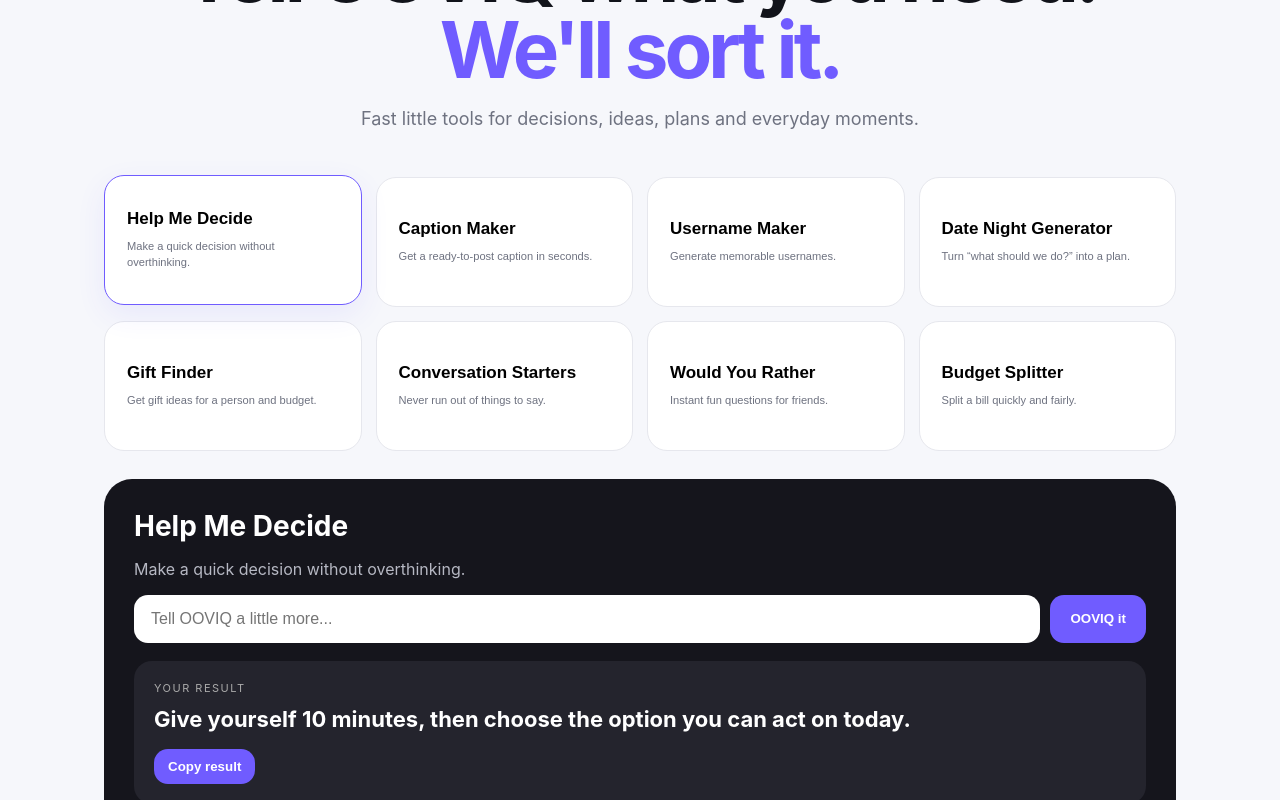
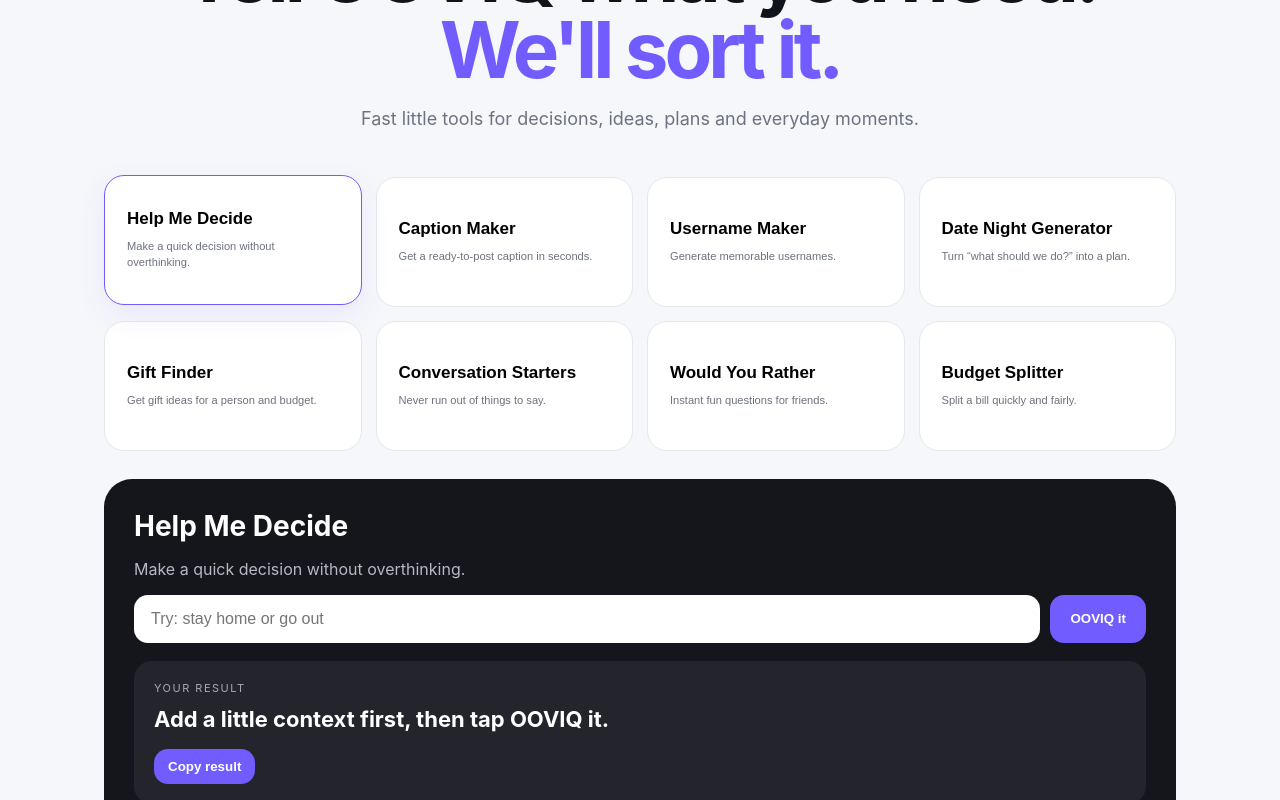
Before and after one commit to ElleD1989/OOVIQ, a Next.js app: page / in a window 1280 px wide. Both pictures are taken after a click on the button "OOVIQ it". Shown: the part 241-1041 px from the top of the page. Built offline with nearby package versions, Linux system fonts and the light colour scheme.

Commit message:
QC: harden OOVIQ tools for consumer testing

```diff
--- a/app/page.tsx
+++ b/app/page.tsx
@@ -2,151 +2,114 @@
 
 import { useState } from 'react';
 
-const tools = [
-  ['Help Me Decide', 'Make a quick decision without overthinking.', 'decision'],
-  ['Caption Maker', 'Get a ready-to-post caption in seconds.', 'caption'],
-  ['Username Maker', 'Generate memorable usernames.', 'username'],
-  ['Date Night Generator', 'Turn “what should we do?” into a plan.', 'date'],
-  ['Gift Finder', 'Get gift ideas for a person and budget.', 'gift'],
-  ['Conversation Starters', 'Never run out of things to say.', 'conversation'],
-  ['Would You Rather', 'Instant fun questions for friends.', 'wyr'],
-  ['Budget Splitter', 'Split a bill quickly and fairly.', 'budget'],
+type ToolKind = 'decision' | 'caption' | 'username' | 'date' | 'gift' | 'conversation' | 'wyr' | 'budget';
+
+type Tool = {
+  title: string;
+  description: string;
+  kind: ToolKind;
+  placeholder: string;
+  allowBlank?: boolean;
+};
+
+const tools: Tool[] = [
+  { title: 'Help Me Decide', description: 'Make a quick decision without overthinking.', kind: 'decision', placeholder: 'Try: stay home or go out' },
+  { title: 'Caption Maker', description: 'Get a ready-to-post caption in seconds.', kind: 'caption', placeholder: 'Try: sunset at the beach' },
+  { title: 'Username Maker', description: 'Generate memorable usernames.', kind: 'username', placeholder: 'Try: fashion, gaming, beauty' , allowBlank: true },
+  { title: 'Date Night Generator', description: 'Turn “what should we do?” into a plan.', kind: 'date', placeholder: 'Try: romantic, cheap, fun' , allowBlank: true },
+  { title: 'Gift Finder', description: 'Get gift ideas for a person and budget.', kind: 'gift', placeholder: 'Try: gift for mom, R500' },
+  { title: 'Conversation Starters', description: 'Never run out of things to say.', kind: 'conversation', placeholder: 'Try: fun, relationship, work' , allowBlank: true },
+  { title: 'Would You Rather', description: 'Instant fun questions for friends.', kind: 'wyr', placeholder: 'Try: funny, food, travel' , allowBlank: true },
+  { title: 'Budget Splitter', description: 'Split a bill quickly and fairly.', kind: 'budget', placeholder: 'Try: R500 for 4 people' },
 ];
 
 const numberWords: Record<string, number> = {
-  one: 1,
-  two: 2,
-  three: 3,
-  four: 4,
-  five: 5,
-  six: 6,
-  seven: 7,
-  eight: 8,
-  nine: 9,
-  ten: 10,
+  one: 1, two: 2, three: 3, four: 4, five: 5,
+  six: 6, seven: 7, eight: 8, nine: 9, ten: 10,
 };
 
+const usernameAdjectives = ['Bright', 'Bold', 'Chill', 'Clever', 'Cosmic', 'Golden', 'Happy', 'Lucky', 'Mighty', 'Neon'];
+const usernameNouns = ['Vibe', 'Spark', 'Muse', 'Wave', 'Pixel', 'Nova', 'Bloom', 'Quest', 'Glow', 'Orbit'];
+const wyrPairs = [
+  ['always have perfect hair', 'always have perfect shoes'],
+  ['travel the world for free', 'eat your favourite food for free'],
+  ['never use social media again', 'never watch TV again'],
+  ['have unlimited money for travel', 'have unlimited money for food'],
+  ['be able to read minds', 'be able to see the future'],
+  ['have a beach day', 'have a movie night'],
+];
+
 function clean(value: string) {
-  return value.trim();
+  return value.trim().replace(/\s+/g, ' ');
+}
+
+function pick<T>(items: T[]) {
+  return items[Math.floor(Math.random() * items.length)];
 }
 
 function getDecision(input: string) {
   const text = clean(input);
-
   if (!text) return 'Give yourself 10 minutes, then choose the option you can act on today.';
 
-  const parts = text
-    .split(/\s+(?:or|vs\.?|versus)\s+/i)
-    .map(clean)
-    .filter(Boolean);
-
+  const parts = text.split(/\s+(?:or|vs\.?|versus)\s+/i).map(clean).filter(Boolean);
   if (parts.length >= 2) {
-    return `Go with ${parts[0]}. Make the decision and move forward.`;
+    const winner = pick(parts);
+    return `Go with ${winner}. Make the decision and move forward.`;
   }
 
-  return `Choose the option that is simplest to act on: ${text}.`;
+  return `Choose the option that is simplest to act on today: ${text}.`;
 }
 
 function getCaption(input: string) {
   const text = clean(input).replace(/[.!?]+$/, '') || 'today';
-  return `Small moment, big energy. ${text}.`;
+  return pick([
+    `Small moment, big energy. ${text}.`,
+    `Main character moment: ${text}. ✨`,
+    `Just enjoying ${text} and the little things.`,
+    `${text}. No explanation needed.`,
+  ]);
 }
 
 function getUsername(input: string) {
-  const text = clean(input);
-  const word = text.replace(/[^a-zA-Z0-9]/g, '').slice(0, 10);
-  return `${word || 'Vibe'}Vibe`;
+  const seed = clean(input).replace(/[^a-zA-Z0-9]/g, '').slice(0, 10);
+  const base = seed ? seed.charAt(0).toUpperCase() + seed.slice(1) : pick(usernameAdjectives);
+  return `${base}${pick(usernameNouns)}${Math.floor(10 + Math.random() * 90)}`;
 }
 
 function getDate(input: string) {
   const text = clean(input).toLowerCase();
-
-  if (text.includes('romantic') || text.includes('date')) {
-    return 'Sunset walk + favourite food + one surprise.';
-  }
-
-  if (text.includes('cheap') || text.includes('budget')) {
-    return 'Cook together + a movie + dessert at home.';
-  }
-
-  if (text.includes('fun') || text.includes('friends')) {
-    return 'Try somewhere new + a fun activity + your favourite food.';
-  }
-
-  return 'Pick a new place + good food + one activity you both enjoy.';
-}
-
-function getGift(input: string) {
-  const text = clean(input).toLowerCase();
-  const amountMatch = text.match(/r\s*([\d\s,.]+)/i);
-  const amount = amountMatch ? Number(amountMatch[1].replace(/\s/g, '').replace(/,/g, '')) : null;
-  const budgetNote = amount && Number.isFinite(amount) ? ` Keep it within about R${amount.toFixed(0)}.` : '';
-
-  if (text.includes('mom') || text.includes('mother')) {
-    return `A personalised self-care gift, framed photo, or something connected to her favourite hobby.${budgetNote}`;
-  }
-
-  if (text.includes('man') || text.includes('boyfriend') || text.includes('husband')) {
-    return `A personalised experience, useful upgrade, or small gift paired with a handwritten note.${budgetNote}`;
-  }
-
-  if (text.includes('woman') || text.includes('girlfriend') || text.includes('wife')) {
-    return `A personalised gift, relaxing experience, or something connected to her favourite hobby.${budgetNote}`;
-  }
-
-  return `Choose something personal, useful and connected to the person’s interests.${budgetNote}`;
-}
-
-function getConversation(input: string) {
-  const text = clean(input).toLowerCase();
-
-  if (text.includes('politic')) {
-    return 'What issue do you think people misunderstand the most?';
-  }
-
-  if (text.includes('relationship')) {
-    return 'What makes you feel most appreciated in a relationship?';
-  }
-
-  if (text.includes('fun')) {
-    return 'What is the funniest thing that has happened to you recently?';
-  }
-
-  return 'What is something you want to learn or experience this year?';
-}
-
-function getWouldYouRather(input: string) {
-  const text = clean(input);
-
-  if (!text) {
-    return 'Would you rather choose between two options?';
-  }
-
-  const options = text
-    .replace(/^would you rather\s+/i, '')
-    .replace(/\?+$/, '')
-    .trim();
-
-  return `Would you rather choose ${options}?`;
+  if (text.includes('cheap') || text.includes('budget')) return pick([
+    'Cook together + a movie + dessert at home.',
+    'Coffee walk + thrift-store challenge + sunset spot.',
+    'Homemade pizza + favourite playlist + board game night.',
+  ]);
+  if (text.includes('romantic') || text.includes('date')) return pick([
+    'Sunset walk + favourite food + one surprise.',
+    'Dress up + dinner somewhere new + a late-night dessert.',
+    'Picnic + favourite playlist + swap handwritten notes.',
+  ]);
+  if (text.includes('fun') || text.includes('friends')) return pick([
+    'Try somewhere new + a fun activity + your favourite food.',
+    'Mini road trip + photo challenge + ice cream stop.',
+    'Bowling or arcade + shared snacks + funniest-story contest.',
+  ]);
+  return pick([
+    'Pick a new place + good food + one activity you both enjoy.',
+    'Coffee + a walk + choose a spontaneous activity together.',
+    'Favourite meal + playlist swap + a game you have never played.',
+  ]);
 }
 
 function parseAmount(value: string) {
-  let cleaned = value
-    .replace(/R\s*/i, '')
-    .trim()
-    .replace(/(\d)\s+(?=\d)/g, '$1');
-
-  const match = cleaned.match(/\d[\d,.]*/);
+  const raw = value.replace(/R\s*/i, '').trim().replace(/(\d)\s+(?=\d)/g, '$1');
+  const match = raw.match(/\d[\d\s,.]*/);
   if (!match) return null;
 
-  let token = match[0];
-
+  let token = match[0].replace(/\s/g, '');
   if (token.includes('.') && token.includes(',')) {
-    if (token.lastIndexOf(',') > token.lastIndexOf('.')) {
-      token = token.replace(/\./g, '').replace(',', '.');
-    } else {
-      token = token.replace(/,/g, '');
-    }
+    token = token.lastIndexOf(',') > token.lastIndexOf('.')
+      ? token.replace(/\./g, '').replace(',', '.')
+      : token.replace(/,/g, '');
   } else if (token.includes(',')) {
     const tail = token.split(',').pop() || '';
     token = tail.length === 2 ? token.replace(',', '.') : token.replace(/,/g, '');
@@ -156,84 +119,107 @@ function parseAmount(value: string) {
   return Number.isFinite(amount) ? amount : null;
 }
 
+function getGift(input: string) {
+  const text = clean(input).toLowerCase();
+  const amountMatch = text.match(/r\s*([\d\s,.]+)/i);
+  const amount = amountMatch ? parseAmount(amountMatch[1]) : null;
+  const budgetNote = amount && amount > 0 ? ` Keep it within about R${amount.toFixed(0)}.` : '';
+
+  if (text.includes('mom') || text.includes('mother')) return `A personalised self-care gift, framed photo, or something connected to her favourite hobby.${budgetNote}`;
+  if (text.includes('man') || text.includes('boyfriend') || text.includes('husband')) return `A personalised experience, useful upgrade, or small gift paired with a handwritten note.${budgetNote}`;
+  if (text.includes('woman') || text.includes('girlfriend') || text.includes('wife')) return `A personalised gift, relaxing experience, or something connected to her favourite hobby.${budgetNote}`;
+  return `Choose something personal, useful and connected to the person’s interests.${budgetNote}`;
+}
+
+function getConversation(input: string) {
+  const text = clean(input).toLowerCase();
+  if (text.includes('politic')) return 'What issue do you think people misunderstand the most?';
+  if (text.includes('relationship')) return 'What makes you feel most appreciated in a relationship?';
+  if (text.includes('fun')) return 'What is the funniest thing that has happened to you recently?';
+  return pick([
+    'What is something you want to learn or experience this year?',
+    'What is a small thing that always improves your day?',
+    'If you could wake up anywhere tomorrow, where would it be?',
+    'What is one goal you are quietly working toward?',
+  ]);
+}
+
+function getWouldYouRather(input: string) {
+  const text = clean(input).toLowerCase();
+  const custom = clean(input).replace(/^would you rather\s+/i, '').replace(/\?+$/, '').trim();
+  if (custom && !['funny', 'food', 'travel', 'friends'].includes(text)) return `Would you rather choose ${custom}?`;
+
+  const pair = pick(wyrPairs);
+  return `Would you rather ${pair[0]}, or ${pair[1]}?`;
+}
+
 function getBudget(input: string) {
   const text = clean(input);
-
-  if (!text) {
-    return 'Enter an amount, for example: R500 for 4 people.';
-  }
+  if (!text) return 'Enter an amount, for example: R500 for 4 people.';
 
   const normalized = text.replace(/(\d)\s+(?=\d)/g, '$1');
-  const numbers = normalized.match(/\d[\d,.]*/g) || [];
   const amount = parseAmount(normalized);
+  if (amount === null || amount <= 0) return 'Please enter a valid amount, for example: R500 for 2 people.';
 
-  if (amount === null || amount <= 0) {
-    return 'Please enter a valid amount, for example: R500 for 2 people.';
-  }
+  const peopleMatch = normalized.match(/(?:for|\/|÷|among|between)\s*(\d{1,3})\s*(?:people|persons|pax)?/i);
+  let people = peopleMatch ? Number(peopleMatch[1]) : 2;
 
-  let people = 2;
-
-  if (numbers.length >= 2) {
-    const possiblePeople = Number(numbers[1].replace(/,/g, ''));
-    if (Number.isInteger(possiblePeople) && possiblePeople >= 1 && possiblePeople <= 100) {
-      people = possiblePeople;
-    }
-  } else {
+  if (!peopleMatch) {
     const words = normalized.toLowerCase().match(/\b(one|two|three|four|five|six|seven|eight|nine|ten)\b/);
     if (words) people = numberWords[words[1]];
   }
+
+  if (!Number.isInteger(people) || people < 1 || people > 100) return 'Please enter between 1 and 100 people.';
 
   const each = amount / people;
   return `Split result: R${each.toFixed(2)} each for ${people} ${people === 1 ? 'person' : 'people'}.`;
 }
 
-function getResult(kind: string, input: string) {
+function getResult(kind: ToolKind, input: string) {
   switch (kind) {
-    case 'decision':
-      return getDecision(input);
-    case 'caption':
-      return getCaption(input);
-    case 'username':
-      return getUsername(input);
-    case 'date':
-      return getDate(input);
-    case 'gift':
-      return getGift(input);
-    case 'conversation':
-      return getConversation(input);
-    case 'wyr':
-      return getWouldYouRather(input);
-    case 'budget':
-      return getBudget(input);
-    default:
-      return 'Tell OOVIQ what you need and we’ll sort it.';
+    case 'decision': return getDecision(input);
+    case 'caption': return getCaption(input);
+    case 'username': return getUsername(input);
+    case 'date': return getDate(input);
+    case 'gift': return getGift(input);
+    case 'conversation': return getConversation(input);
+    case 'wyr': return getWouldYouRather(input);
+    case 'budget': return getBudget(input);
   }
 }
 
 export default function Home() {
-  const [active, setActive] = useState('decision');
+  const [active, setActive] = useState<ToolKind>('decision');
   const [input, setInput] = useState('');
   const [out, setOut] = useState('');
+  const [copied, setCopied] = useState(false);
 
-  const current = tools.find((tool) => tool[2] === active) || tools[0];
+  const current = tools.find((tool) => tool.kind === active) || tools[0];
 
   function runTool() {
+    if (!current.allowBlank && !clean(input)) {
+      setOut('Add a little context first, then tap OOVIQ it.');
+      return;
+    }
     setOut(getResult(active, input));
+    setCopied(false);
   }
 
-  function selectTool(kind: string) {
+  function selectTool(kind: ToolKind) {
     setActive(kind);
     setInput('');
     setOut('');
+    setCopied(false);
   }
 
   async function copyResult() {
     if (!out) return;
-
     try {
       await navigator.clipboard.writeText(out);
+      setCopied(true);
+      window.setTimeout(() => setCopied(false), 1800);
     } catch {
-      // Clipboard may be unavailable in some browsers.
+      setCopied(false);
     }
   }
 
@@ -246,48 +232,37 @@ export default function Home() {
 
       <section className="hero">
         <p className="eyebrow">YOUR DIGITAL LIFE, SIMPLIFIED</p>
-        <h1>
-          Tell OOVIQ what you need.
-          <br />
-          <em>We&apos;ll sort it.</em>
-        </h1>
-        <p className="sub">
-          Fast little tools for decisions, ideas, plans and everyday moments.
-        </p>
+        <h1>Tell OOVIQ what you need.<br /><em>We&apos;ll sort it.</em></h1>
+        <p className="sub">Fast little tools for decisions, ideas, plans and everyday moments.</p>
       </section>
 
       <section className="grid" aria-label="OOVIQ tools">
         {tools.map((tool) => (
           <button
-            key={tool[2]}
+            key={tool.kind}
             type="button"
-            className={`card ${active === tool[2] ? 'selected' : ''}`}
-            aria-pressed={active === tool[2]}
-            onClick={() => selectTool(tool[2])}
+            className={`card ${active === tool.kind ? 'selected' : ''}`}
+            aria-pressed={active === tool.kind}
+            onClick={() => selectTool(tool.kind)}
           >
-            <strong>{tool[0]}</strong>
-            <small>{tool[1]}</small>
+            <strong>{tool.title}</strong>
+            <small>{tool.description}</small>
           </button>
         ))}
       </section>
 
-      <section className="work" aria-label={`${current[0]} tool`}>
-        <h2>{current[0]}</h2>
-        <p>{current[1]}</p>
+      <section className="work" aria-label={`${current.title} tool`}>
+        <h2>{current.title}</h2>
+        <p>{current.description}</p>
 
         <div className="row">
           <input
             value={input}
+            maxLength={240}
             onChange={(event) => setInput(event.target.value)}
-            onKeyDown={(event) => {
-              if (event.key === 'Enter') runTool();
-            }}
-            aria-label={`Input for ${current[0]}`}
-            placeholder={
-              active === 'budget'
-                ? 'Enter amount, e.g. R500 for 4 people'
-                : 'Tell OOVIQ a little more...'
-            }
+            onKeyDown={(event) => { if (event.key === 'Enter') runTool(); }}
+            aria-label={`Input for ${current.title}`}
+            placeholder={current.placeholder}
           />
           <button type="button" onClick={runTool}>OOVIQ it</button>
         </div>
@@ -296,8 +271,8 @@ export default function Home() {
           <div className="result" aria-live="polite">
             <span>YOUR RESULT</span>
             <b>{out}</b>
-            <button type="button" className="share" onClick={copyResult}>
-              Copy result
+            <button type="button" className="share" onClick={copyResult} disabled={copied}>
+              {copied ? 'Copied ✓' : 'Copy result'}
             </button>
           </div>
         )}
```
